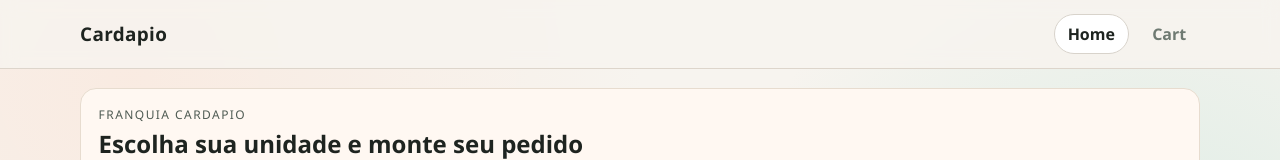
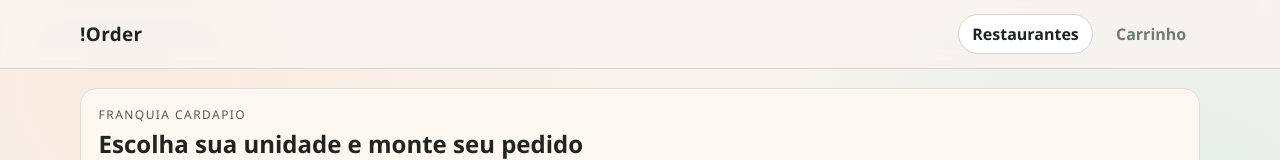
Before and after one commit to JoaoVargas/TDE-WEBFramework, a React (Vite) app in the folder Cardapio/: page / in a window 1280 px wide. Shown: the top 160 px of the page. Built offline with nearby package versions, Linux system fonts and the light colour scheme; no server answers.

Commit message:
refactor: update Navbar component to improve code structure and localization

```diff
--- a/Cardapio/src/components/Navbar/Navbar.tsx
+++ b/Cardapio/src/components/Navbar/Navbar.tsx
@@ -3,37 +3,50 @@ import { NavLink } from 'react-router-dom'
 import { useCart } from '@/contexts/cartContext'
 
 import './Navbar.css'
+import { useCallback } from 'react'
 
 const navItems = [
-  { to: '/', label: 'Home', end: true },
-  { to: '/cart', label: 'Cart' },
+  { to: '/', label: 'Restaurantes', end: true },
+  { to: '/cart', label: 'Carrinho' },
 ]
 
 export default function Navbar() {
   const { totalItems } = useCart()
 
+  const NavLinkItem = useCallback(
+    ({ to, label, end }: { to: string; label: string; end?: boolean }) => (
+      <NavLink
+        key={to}
+        to={to}
+        end={end}
+        className={({ isActive }) =>
+          `app-navbar__link${isActive ? ' is-active' : ''}`
+        }
+      >
+        {label}
+        {to === '/cart' && totalItems > 0 ? (
+          <span className="app-navbar__cart-badge">{totalItems}</span>
+        ) : null}
+      </NavLink>
+    ),
+    [totalItems],
+  )
+
   return (
     <header className="app-navbar">
       <div className="app-navbar__inner">
         <NavLink to="/" className="app-navbar__brand">
-          Cardapio
+          !Order
         </NavLink>
 
         <nav className="app-navbar__links" aria-label="Main navigation">
           {navItems.map((item) => (
-            <NavLink
+            <NavLinkItem
               key={item.to}
               to={item.to}
+              label={item.label}
               end={item.end}
-              className={({ isActive }) =>
-                `app-navbar__link${isActive ? ' is-active' : ''}`
-              }
-            >
-              {item.label}
-              {item.to === '/cart' && totalItems > 0 ? (
-                <span className="app-navbar__cart-badge">{totalItems}</span>
-              ) : null}
-            </NavLink>
+            />
           ))}
         </nav>
       </div>
```
